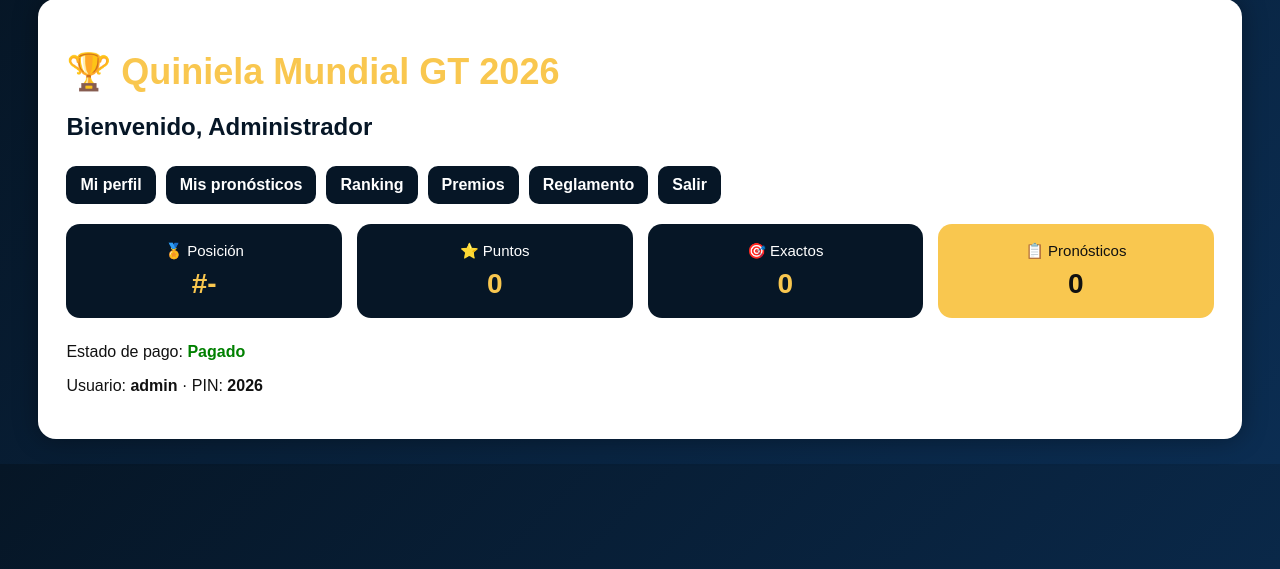
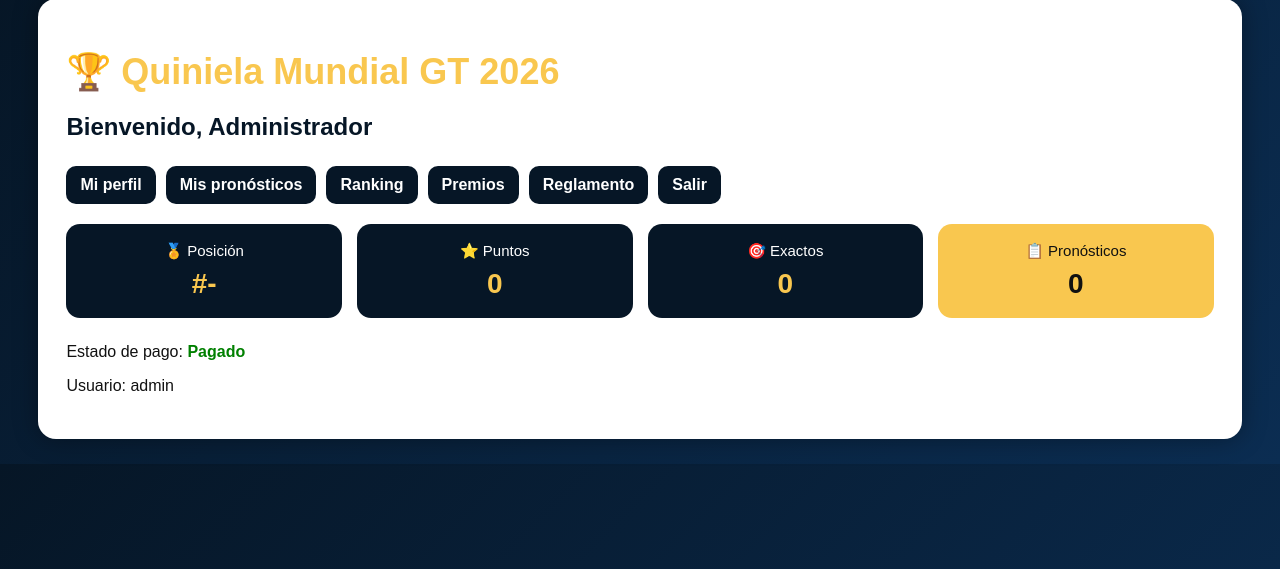
Before and after one commit to dc5944-jpg/quiniela-mundial-gt-2026, a Flask app: page /dashboard in a window 1280 px wide. Shown: the part 26-595 px from the top of the page. Run offline with Flask 3, Linux system fonts and the light colour scheme; a user stored in the database is signed in; data comes from the database, SQL or seed files in the repository; data that the repository does not hold is empty.

Commit message:
ocultar pin en dashboard participante

```diff
--- a/templates/dashboard.html
+++ b/templates/dashboard.html
@@ -27,7 +27,7 @@
     <div class="stat-box gold"><span>📋 Pronósticos</span><strong>{{ total_pronosticos }}</strong></div>
 </div>
 <p>Estado de pago: {% if usuario.pagado %}<span class="pagado">Pagado</span>{% else %}<span class="pendiente">Pendiente</span>{% endif %}</p>
-<p>Usuario: <strong>{{ usuario.telefono }}</strong> · PIN: <strong>{{ usuario.pin }}</strong></p>
+<p>Usuario: {{ usuario.telefono }}</p>
 
 </div>
 </div>
```
